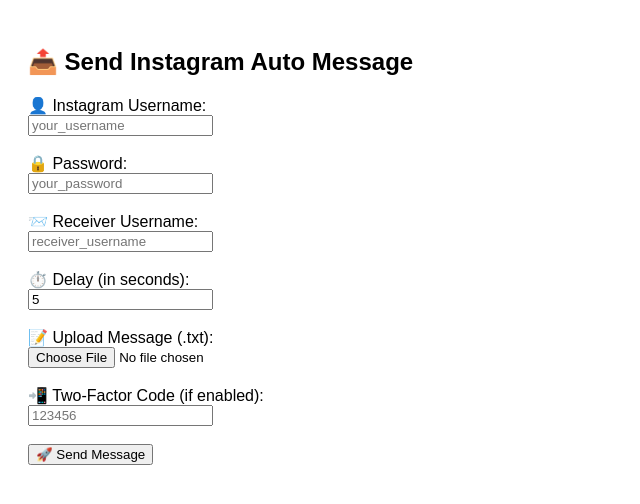
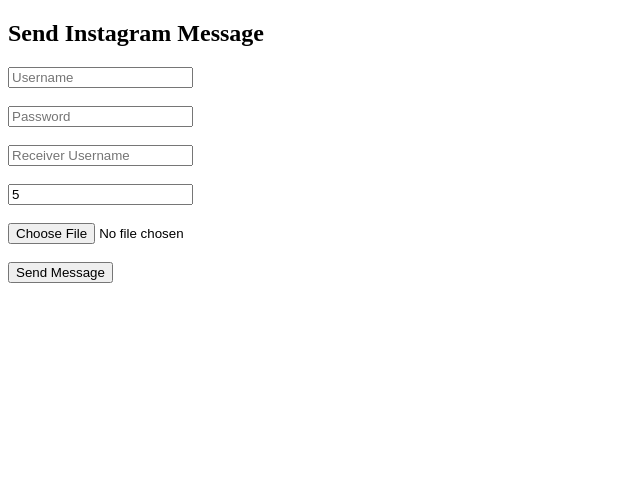
Before and after one commit to Deba-hunter/Ai, a Flask app: template templates/index.html in a window 1280 px wide. Shown: the top 504 px of the page, without its empty margins (0-640 px from the left). Run offline with Flask 3, Linux system fonts and the light colour scheme; the template is opened without the code that fills it, so the values that code supplies are empty.

Commit message:
Add files via upload

```diff
--- a/templates/index.html
+++ b/templates/index.html
@@ -2,33 +2,16 @@
 <html>
 <head>
     <title>Instagram Auto Message</title>
-    <meta name="viewport" content="width=device-width, initial-scale=1">
 </head>
-<body style="font-family: Arial; padding: 20px;">
-
-    <h2>📤 Send Instagram Auto Message</h2>
-
+<body>
+    <h2>Send Instagram Message</h2>
     <form method="POST" enctype="multipart/form-data">
-        <label>👤 Instagram Username:</label><br>
-        <input type="text" name="username" placeholder="your_username" required><br><br>
-
-        <label>🔒 Password:</label><br>
-        <input type="password" name="password" placeholder="your_password" required><br><br>
-
-        <label>📨 Receiver Username:</label><br>
-        <input type="text" name="receiver" placeholder="receiver_username" required><br><br>
-
-        <label>⏱️ Delay (in seconds):</label><br>
-        <input type="number" name="delay" placeholder="5" value="5" required><br><br>
-
-        <label>📝 Upload Message (.txt):</label><br>
+        <input type="text" name="username" placeholder="Username" required><br><br>
+        <input type="password" name="password" placeholder="Password" required><br><br>
+        <input type="text" name="receiver" placeholder="Receiver Username" required><br><br>
+        <input type="number" name="delay" placeholder="Delay in Seconds" value="5" required><br><br>
         <input type="file" name="message_file" accept=".txt" required><br><br>
-
-        <label>📲 Two-Factor Code (if enabled):</label><br>
-        <input type="text" name="two_factor_code" placeholder="123456"><br><br>
-
-        <button type="submit">🚀 Send Message</button>
+        <button type="submit">Send Message</button>
     </form>
-
 </body>
 </html>
```
